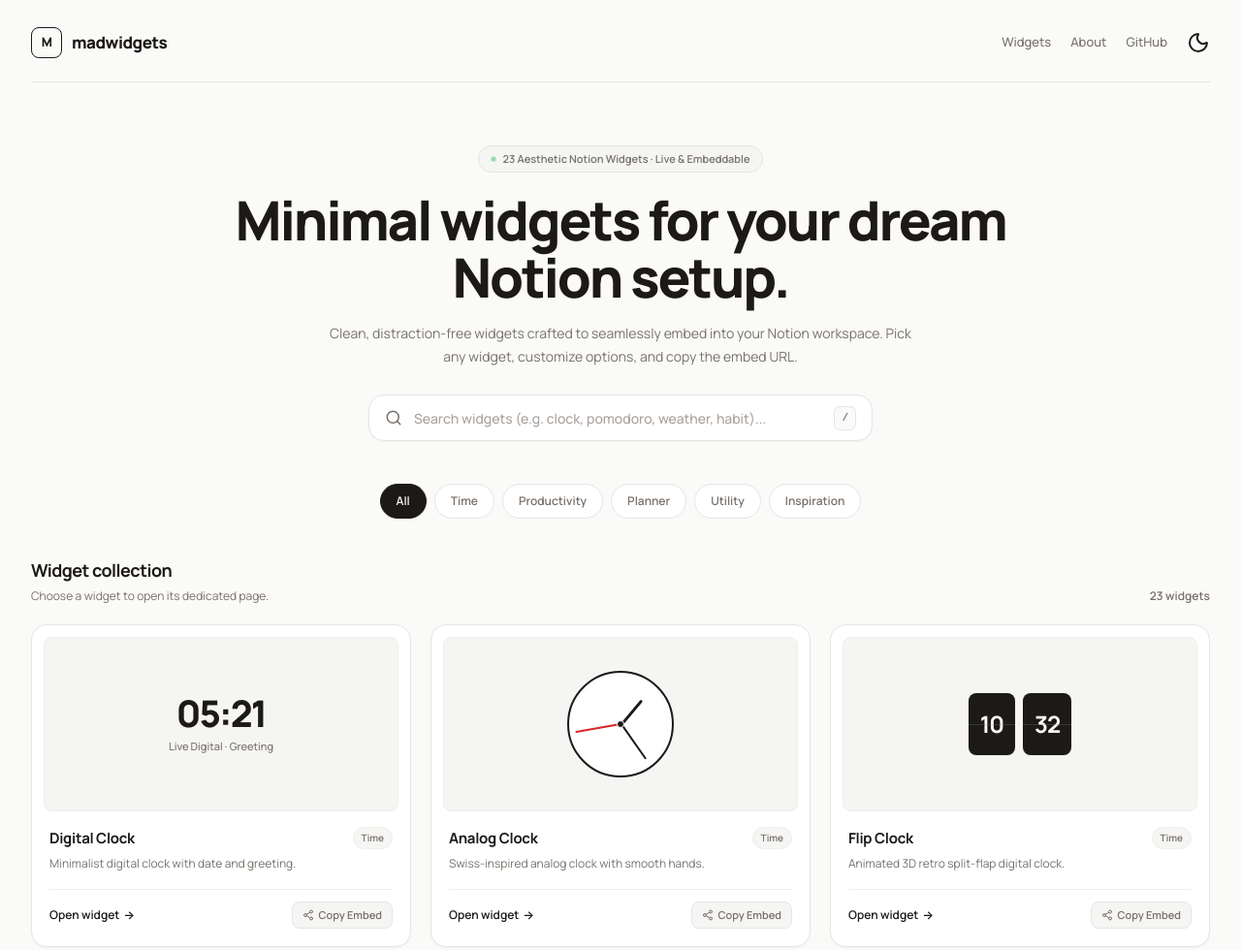
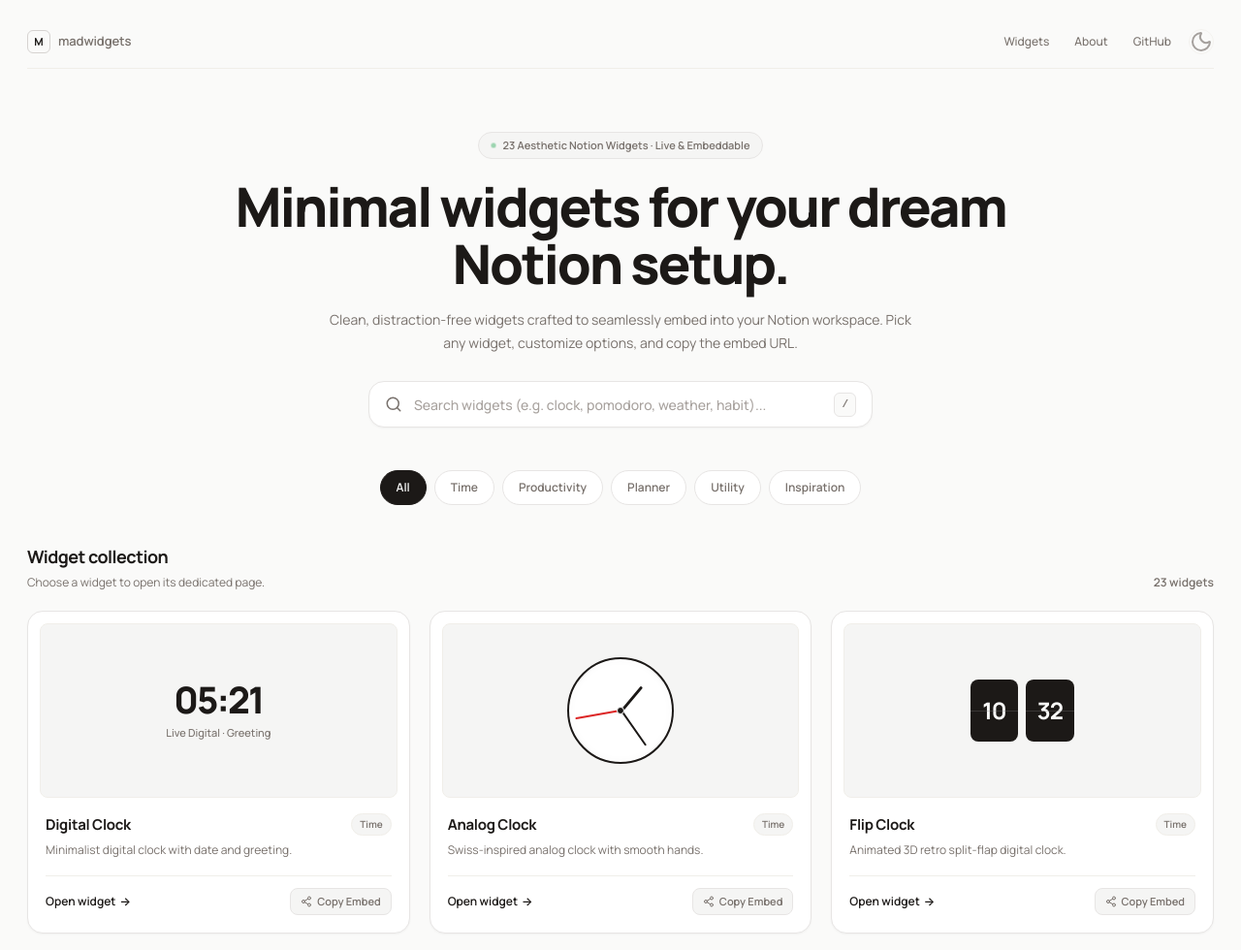
Before and after one commit to madzpvnw-eng/-madwidgets, a website: page index.html in a window 1280 px wide. Shown: the top 980 px of the page at 97% size. Drawn offline with nearby package versions, Linux system fonts and the light colour scheme.

Commit message:
feat: refine widget UI and embed mode
- Simplify widget toolbar for a cleaner aesthetic
- Add responsive embed-specific styles for clock components
- Enhance UI consistency for header and navigation elements
- Implement scroll handling and visual feedback for the toolbar

```diff
--- a/assets/css/theme.css
+++ b/assets/css/theme.css
@@ -99,6 +99,8 @@
     font-size: 16px;
     -webkit-font-smoothing: antialiased;
     -moz-osx-font-smoothing: grayscale;
+    overflow-x: hidden;
+    overflow-y: auto;
 }
 
 body {
@@ -107,6 +109,8 @@
     color: var(--text);
     transition: background var(--transition), color var(--transition);
     line-height: 1.5;
+    overflow-x: hidden;
+    overflow-y: auto;
 }
 
 /* Tabular figures for all numerical components */
@@ -138,20 +142,26 @@
 }
 
 /* ==========================================
-   ENHANCED WIDGET TOOLBAR
+   MINIMAL & SUBTLE WIDGET TOOLBAR
 ========================================== */
 .widget-toolbar {
     position: fixed;
-    top: 14px;
-    left: 14px;
-    right: 14px;
+    top: 12px;
+    left: 12px;
+    right: 12px;
     display: flex;
     justify-content: space-between;
     align-items: center;
-    gap: 8px;
+    gap: 6px;
     z-index: 1000;
     pointer-events: none;
-    transition: opacity var(--transition), transform var(--transition);
+    opacity: 0.4;
+    transition: opacity 0.25s cubic-bezier(0.16, 1, 0.3, 1), transform 0.25s cubic-bezier(0.16, 1, 0.3, 1);
+}
+
+.widget-toolbar:hover,
+body:hover .widget-toolbar:focus-within {
+    opacity: 1;
 }
 
 .widget-toolbar > * {
@@ -161,23 +171,23 @@
 .widget-toolbar-left, .widget-toolbar-right {
     display: flex;
     align-items: center;
-    gap: 8px;
+    gap: 4px;
 }
 
 .toolbar-btn {
     display: inline-flex;
     align-items: center;
-    gap: 6px;
-    height: 34px;
-    padding: 0 12px;
-    border: 1px solid var(--border);
-    border-radius: var(--radius-sm);
+    gap: 5px;
+    height: 26px;
+    padding: 0 8px;
+    border: 1px solid var(--border-subtle);
+    border-radius: var(--radius-full);
     background: var(--surface-glass);
     backdrop-filter: blur(12px);
     -webkit-backdrop-filter: blur(12px);
     color: var(--text-secondary);
-    font: 600 12px/1 "Manrope", sans-serif;
-    box-shadow: var(--shadow-sm);
+    font: 600 11px/1 "Manrope", sans-serif;
+    box-shadow: 0 1px 3px rgba(0, 0, 0, 0.03);
     transition: all var(--transition-fast);
 }
 
@@ -185,8 +195,8 @@
     color: var(--text);
     background: var(--hover);
     border-color: var(--border-hover);
-    transform: translateY(-1px);
-    box-shadow: var(--shadow);
+    transform: translateY(-0.5px);
+    box-shadow: var(--shadow-sm);
 }
 
 .toolbar-btn:active {
@@ -194,30 +204,70 @@
 }
 
 .toolbar-btn.theme-toggle {
-    width: 34px;
+    width: 26px;
+    height: 26px;
     padding: 0;
     justify-content: center;
+    border-radius: var(--radius-full);
 }
 
 .toolbar-btn svg {
-    width: 14px;
-    height: 14px;
+    width: 12px;
+    height: 12px;
 }
 
-/* In embed mode (inside Notion iframe or ?embed=true) */
+/* In embed mode (inside Notion iframe with ?embed=true) */
+body.is-embedded {
+    padding: 8px;
+    overflow-x: hidden;
+}
+
 body.is-embedded .widget-toolbar {
-    opacity: 0.15;
-    transform: scale(0.95);
-    transform-origin: top right;
+    top: auto;
+    bottom: 12px;
+    left: 50%;
+    right: auto;
+    transform: translateX(-50%);
+    opacity: 0.22;
+    padding: 3px 6px;
+    background: var(--surface-glass);
+    backdrop-filter: blur(14px);
+    -webkit-backdrop-filter: blur(14px);
+    border: 1px solid var(--border-subtle);
+    border-radius: var(--radius-full);
+    box-shadow: 0 2px 10px rgba(0, 0, 0, 0.08);
 }
 
 body.is-embedded .widget-toolbar:hover {
     opacity: 1;
-    transform: scale(1);
+    transform: translateX(-50%) translateY(-2px);
 }
 
 body.is-embedded .widget-toolbar-left {
     display: none;
+}
+
+body.is-embedded .widget-toolbar-right {
+    gap: 4px;
+}
+
+body.is-embedded .toolbar-btn {
+    height: 24px;
+    width: 24px;
+    padding: 0;
+    border: none;
+    background: transparent;
+    box-shadow: none;
+    border-radius: var(--radius-full);
+    justify-content: center;
+}
+
+body.is-embedded .toolbar-btn .label-text {
+    display: none;
+}
+
+body.is-embedded .toolbar-btn:hover {
+    background: var(--hover);
 }
 
 @media (max-width: 520px) {
@@ -230,6 +280,67 @@
         display: none;
     }
 }
+
+/* ==========================================
+   DISCREET IN-WIDGET SETTINGS & CONTROLS
+========================================== */
+.flip-header,
+.clock-header,
+.widget-header,
+.card-header,
+.analog-options,
+.pomodoro-modes,
+.stopwatch-actions,
+.progress-options {
+    opacity: 0.45;
+    transition: opacity var(--transition);
+}
+
+.flip-header:hover,
+.clock-header:hover,
+.widget-header:hover,
+.card-header:hover,
+.analog-options:hover,
+.pomodoro-modes:hover,
+.stopwatch-actions:hover,
+.progress-options:hover,
+.flip-clock-card:hover .flip-header,
+.clock-card:hover .clock-header,
+.widget-box:hover .widget-header {
+    opacity: 1;
+}
+
+.pill-btn,
+.flip-btn,
+.mini-toggle {
+    height: 22px;
+    padding: 0 7px;
+    font-size: 10px;
+    font-weight: 600;
+    letter-spacing: 0.02em;
+    border-radius: var(--radius-full);
+    border: 1px solid var(--border-subtle);
+    background: transparent;
+    color: var(--text-secondary);
+    transition: all var(--transition-fast);
+}
+
+.pill-btn:hover,
+.flip-btn:hover,
+.mini-toggle:hover {
+    color: var(--text);
+    border-color: var(--border-hover);
+    background: var(--surface-subtle);
+}
+
+.pill-btn.active,
+.flip-btn.active,
+.mini-toggle.active {
+    background: var(--text);
+    color: var(--bg);
+    border-color: var(--text);
+}
+
 
 /* ==========================================
    TOAST NOTIFICATION
--- a/assets/js/theme.js
+++ b/assets/js/theme.js
@@ -149,14 +149,15 @@
 // TOOLBAR ENHANCER
 // ==========================================
 function enhanceToolbar() {
-    const isInsideIframe = window.self !== window.top;
+    const toolbar = document.querySelector(".widget-toolbar");
+    // Only proceed on widget pages that have a toolbar
+    if (!toolbar) return;
+
     const urlParams = new URLSearchParams(window.location.search);
-    if (isInsideIframe || urlParams.get("embed") === "true") {
+    // Only activate embed mode if explicitly passed embed=true in URL
+    if (urlParams.get("embed") === "true") {
         document.body.classList.add("is-embedded");
     }
-
-    const toolbar = document.querySelector(".widget-toolbar");
-    if (!toolbar) return;
 
     // Check if we need to add the Copy Embed button
     if (!toolbar.querySelector(".copy-embed-btn")) {
@@ -184,8 +185,12 @@
     }
 
     const backLink = toolbar.querySelector("a");
-    if (backLink && !backLink.classList.contains("toolbar-btn")) {
-        backLink.classList.add("toolbar-btn");
+    if (backLink) {
+        if (!backLink.classList.contains("toolbar-btn")) backLink.classList.add("toolbar-btn");
+        backLink.title = "Return to MadWidgets";
+        backLink.innerHTML = window.lucide
+            ? `<i data-lucide="arrow-left"></i><span class="label-text">Widgets</span>`
+            : `← <span class="label-text">Widgets</span>`;
     }
 
     if (window.lucide && typeof window.lucide.createIcons === "function") {
--- a/style.css
+++ b/style.css
@@ -1,12 +1,79 @@
 .container { width: min(1200px, calc(100% - 40px)); margin: 0 auto; }
 body { min-height: 100vh; }
-.page { width: min(1280px, 100%); margin: 0 auto; padding: 28px 32px 64px; }
-.header { display: flex; align-items: center; justify-content: space-between; padding-bottom: 24px; border-bottom: 1px solid var(--border); }
-.brand { display: flex; align-items: center; gap: 10px; font-size: 17px; font-weight: 800; letter-spacing: -0.03em; }
-.brand-mark { width: 32px; height: 32px; border: 1.5px solid var(--text); border-radius: var(--radius-sm); display: grid; place-items: center; font-size: 13px; font-weight: 800; }
-.nav { display: flex; align-items: center; gap: 20px; font-size: 13px; font-weight: 500; }
-.nav a { color: var(--text-secondary); transition: color var(--transition-fast); }
-.nav a:hover { color: var(--text); }
+.page { width: min(1280px, 100%); margin: 0 auto; padding: 20px 28px 64px; }
+.header, div:nth-of-type(1) > header:nth-of-type(1) {
+    display: flex;
+    align-items: center;
+    justify-content: space-between;
+    padding: 10px 0 14px;
+    border-bottom: 1px solid var(--border-subtle);
+    transition: opacity var(--transition-fast);
+}
+.brand {
+    display: flex;
+    align-items: center;
+    gap: 8px;
+}
+.brand-mark {
+    width: 24px;
+    height: 24px;
+    border: 1px solid var(--border-hover);
+    border-radius: 6px;
+    display: grid;
+    place-items: center;
+    font-size: 11px;
+    font-weight: 700;
+    color: var(--text);
+}
+.header a.brand > span:nth-of-type(2),
+div:nth-of-type(1) > header:nth-of-type(1) > a:nth-of-type(1) > span:nth-of-type(2) {
+    font-size: 13px;
+    font-weight: 600;
+    letter-spacing: -0.01em;
+    color: var(--text-secondary);
+    transition: color var(--transition-fast);
+}
+.brand:hover span:nth-of-type(2) {
+    color: var(--text);
+}
+.nav, div:nth-of-type(1) > header:nth-of-type(1) > nav:nth-of-type(1) {
+    display: flex;
+    align-items: center;
+    gap: 10px;
+    font-size: 12px;
+    font-weight: 500;
+}
+.nav a {
+    color: var(--text-secondary);
+    padding: 4px 8px;
+    border-radius: var(--radius-sm);
+    transition: all var(--transition-fast);
+}
+.nav a:hover {
+    color: var(--text);
+    background: var(--surface-subtle);
+}
+.nav .theme-toggle {
+    width: 26px;
+    height: 26px;
+    padding: 0;
+    border: 1px solid var(--border-subtle);
+    border-radius: var(--radius-full);
+    display: inline-flex;
+    align-items: center;
+    justify-content: center;
+    font-size: 11px;
+    color: var(--text-secondary);
+    opacity: 0.65;
+    transition: all var(--transition-fast);
+}
+.nav .theme-toggle:hover {
+    opacity: 1;
+    color: var(--text);
+    border-color: var(--border-hover);
+    background: var(--surface-subtle);
+}
+
 
 .hero { text-align: center; padding: 64px 20px 36px; }
 .hero-badge { display: inline-flex; align-items: center; gap: 6px; padding: 5px 12px; border-radius: var(--radius-full); background: var(--surface-subtle); border: 1px solid var(--border); font-size: 11px; font-weight: 600; color: var(--text-secondary); margin-bottom: 20px; }
```
Also changed, not shown: clock/style.css (+26 -0 lines), flip-clock/style.css (+32 -0 lines), .aistudio/artifacts/brain/0e7d4b6c-8b1e-41a8-b604-be2df2848dff/.tempmediaStorage/media_1792818728557_05e8293b.png (added), public/assets/aistudio/image_8301b3e2.png (added).
